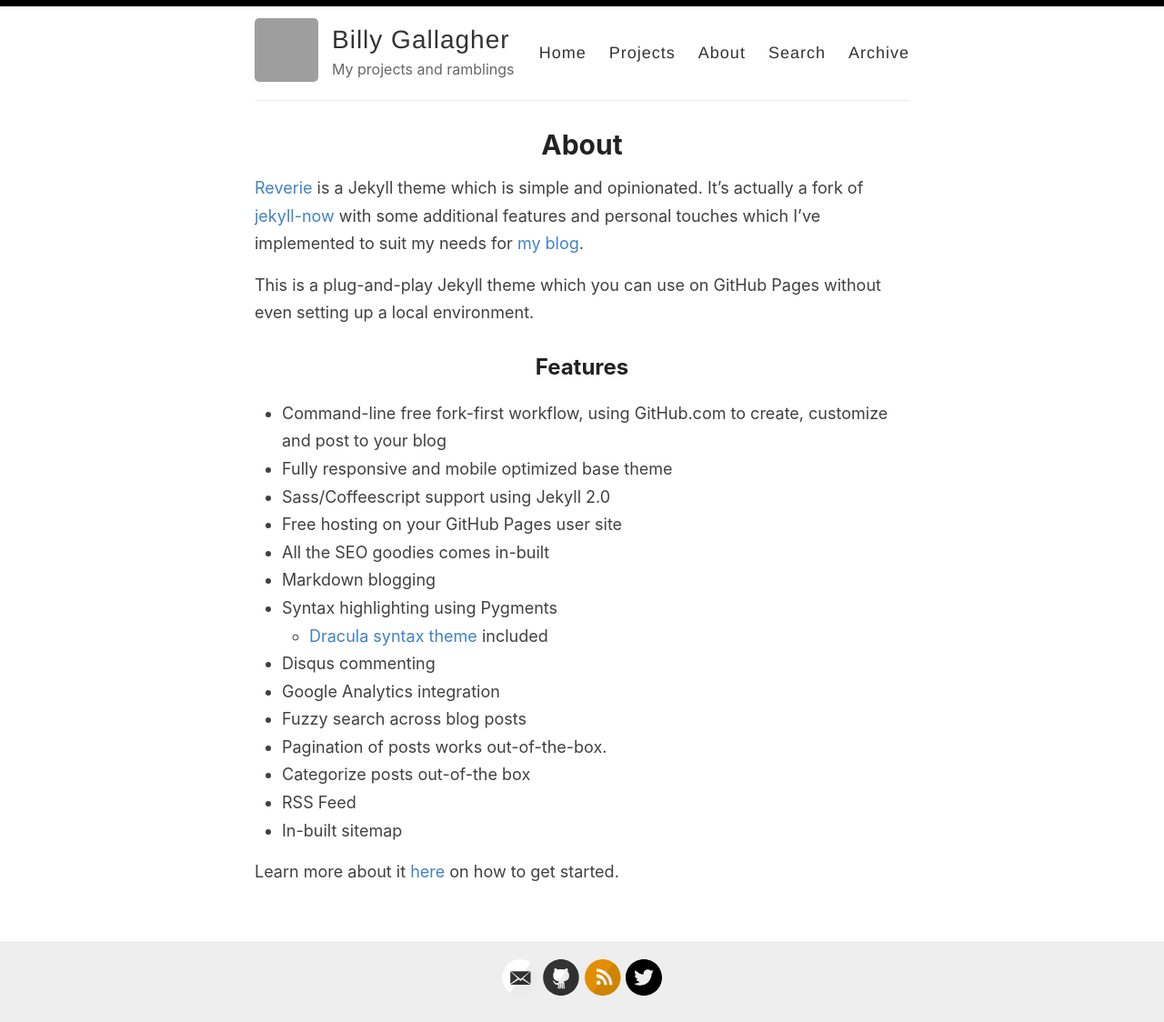
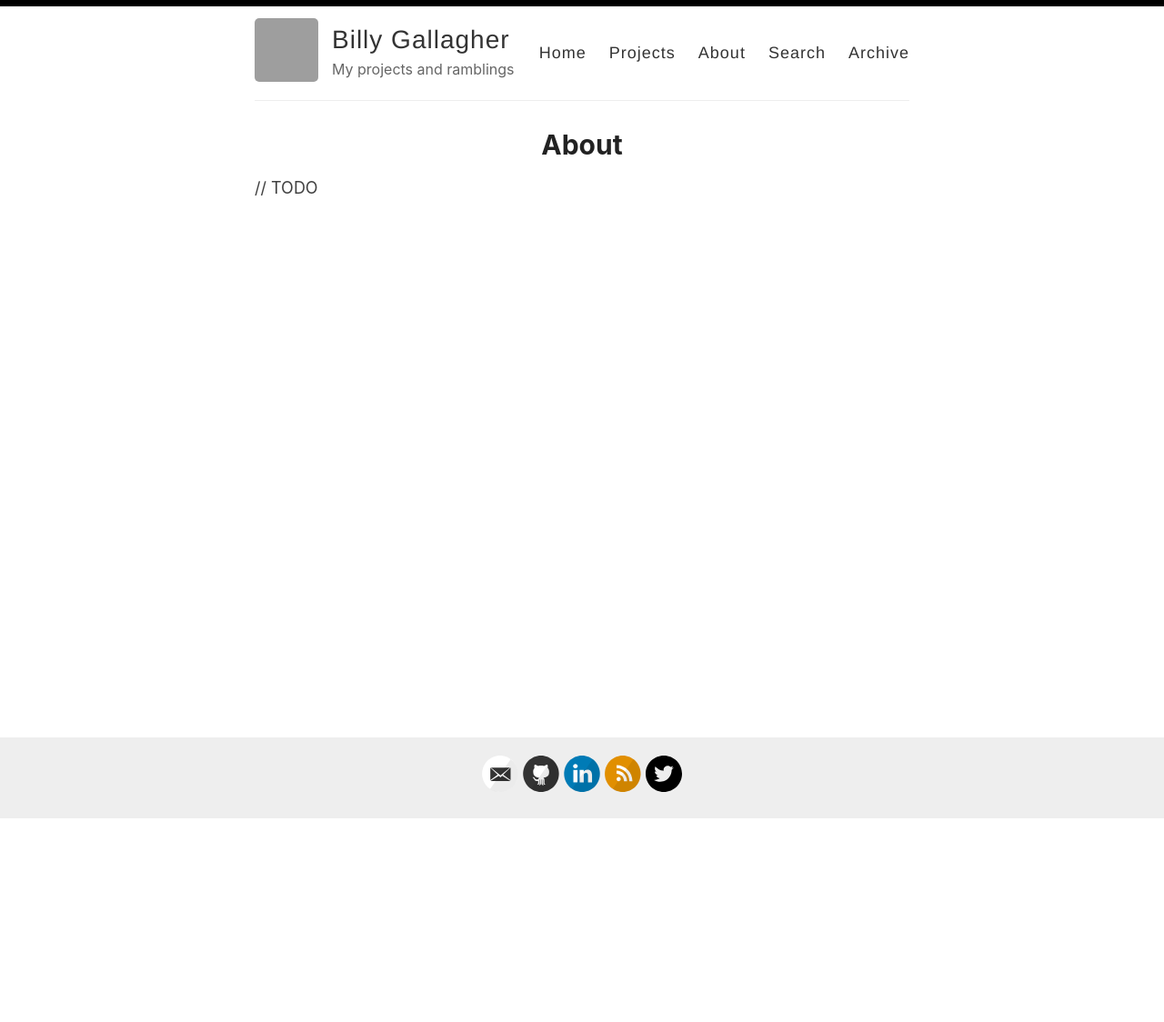
Before and after one commit to BillyGallagher/BillyGallagher.github.io, a Jekyll site: the page built from _pages/about.md, in a window 1280 px wide. Shown: the whole page at 91% size. Built offline with Jekyll 4.4.1, drawn with Linux system fonts in a browser that asks for light colours; after the commit the page ends 901 px from its top, so only the background shows below that; grey boxes are pictures that could not be loaded.

Commit message:
Add first post, hide default posts, add linkedin

```diff
--- a/_config.yml
+++ b/_config.yml
@@ -26,7 +26,7 @@ footer-links:
   flickr:
   github: billygallagher
   instagram:
-  linkedin:
+  linkedin: will-gallagher-bab803aa
   pinterest:
   rss: rss
   twitter: billy_gallagher
--- a/_pages/about.md
+++ b/_pages/about.md
@@ -4,26 +4,4 @@ title: About
 permalink: /about/
 ---
 
-[Reverie](https://github.com/amitmerchant1990/reverie) is a Jekyll theme which is simple and opinionated. It's actually a fork of [jekyll-now](https://github.com/barryclark/jekyll-now) with some additional features and personal touches which I've implemented to suit my needs for [my blog](https://www.amitmerchant.com).
-
-This is a plug-and-play Jekyll theme which you can use on GitHub Pages without even setting up a local environment.
-
-## Features
-
-- Command-line free fork-first workflow, using GitHub.com to create, customize and post to your blog
-- Fully responsive and mobile optimized base theme
-- Sass/Coffeescript support using Jekyll 2.0
-- Free hosting on your GitHub Pages user site
-- All the SEO goodies comes in-built
-- Markdown blogging
-- Syntax highlighting using Pygments
-    - [Dracula syntax theme](https://draculatheme.com/) included
-- Disqus commenting
-- Google Analytics integration
-- Fuzzy search across blog posts
-- Pagination of posts works out-of-the-box.
-- Categorize posts out-of-the box
-- RSS Feed
-- In-built sitemap
-
-Learn more about it [here](https://github.com/amitmerchant1990/reverie) on how to get started.
+// TODO
```
Also changed, not shown: _posts/2019-08-08-no-title-posts.md (deleted, +0 -6 lines), _posts/2019-7-27-super-long-article.md (deleted, +0 -11 lines), _posts/2019-7-28-super-short-article.md (deleted, +0 -7 lines), _posts/2021-05-09-welcome.md (added, +22 -0 lines), _drafts/2019-02-13-introducing-reverie-jekyll-theme.md (renamed from _posts/2019-02-13-introducing-reverie-jekyll-theme.md), _drafts/2019-12-11-pullquotes.md (renamed from _posts/2019-12-11-pullquotes.md), _drafts/2019-7-27-this-post-demonstrates-post-content-styles.md (renamed from _posts/2019-7-27-this-post-demonstrates-post-content-styles.md), _drafts/2019-8-12-code-snippets.md (renamed from _posts/2019-8-12-code-snippets.md).
